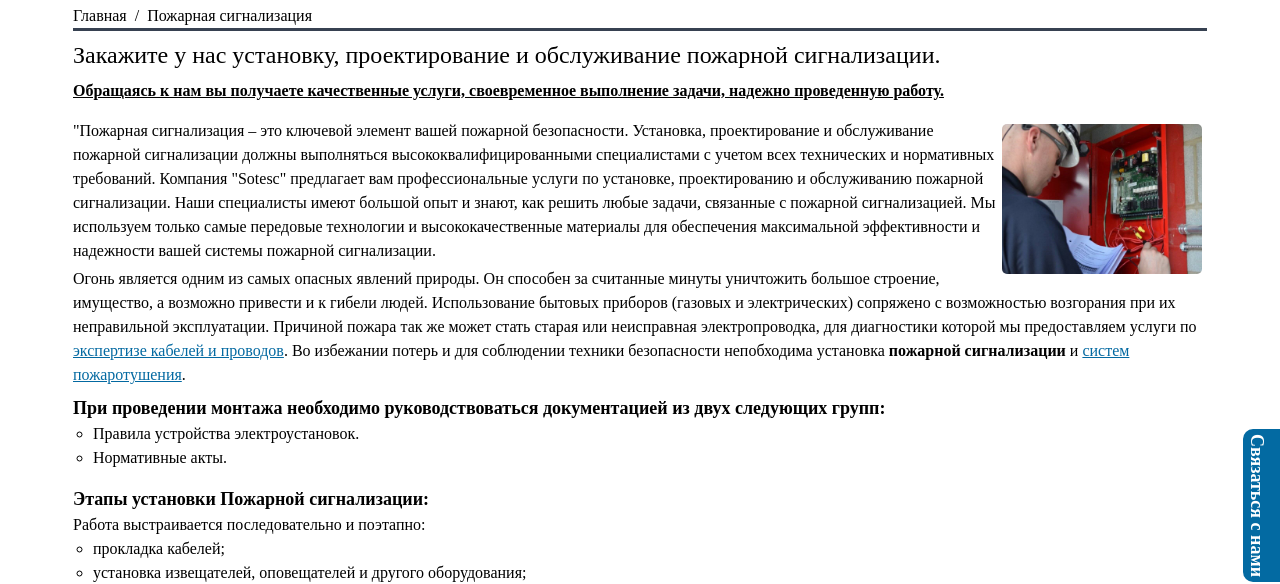
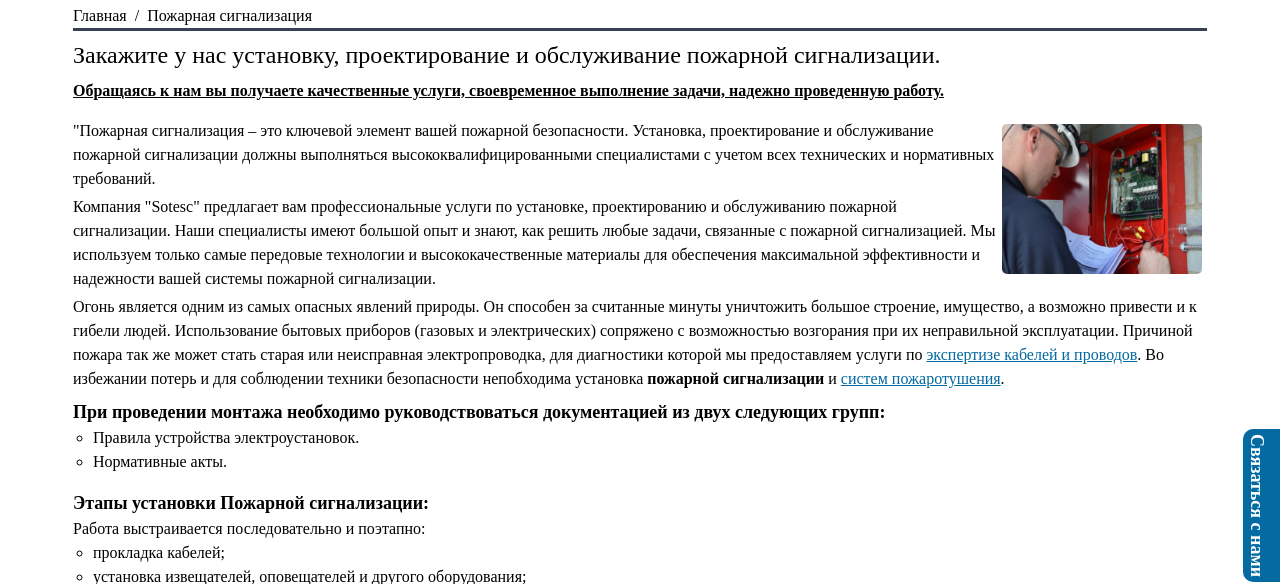
Before and after one commit to RuslanAmraev/Sotesc, a PHP site: page /fireSafety in a window 1280 px wide. Shown: the part 178-762 px from the top of the page. Run offline with PHP 8.4, Linux system fonts and the light colour scheme; style sheets or scripts are compiled from the project's sources; some web fonts are replaced.

Commit message:
Update fireSafety.php

```diff
--- a/fireSafety.php
+++ b/fireSafety.php
@@ -30,6 +30,8 @@
                 <img class="fireSyatem-img" src="./img/ПС.jpeg" alt="Монтаж пожарной сигнализации">
                 <p>
                     "Пожарная сигнализация – это ключевой элемент вашей пожарной безопасности. Установка, проектирование и обслуживание пожарной сигнализации должны выполняться высококвалифицированными специалистами с учетом всех технических и нормативных требований.
+                </p>
+                <p class="mt-1">
                     Компания "Sotesc" предлагает вам профессиональные услуги по установке, проектированию и обслуживанию пожарной сигнализации. Наши специалисты имеют большой опыт и знают, как решить любые задачи, связанные с пожарной сигнализацией. Мы используем только самые передовые технологии и высококачественные материалы для обеспечения максимальной эффективности и надежности вашей системы пожарной сигнализации.
                 </p>
                 <p class="mt-1">
```
